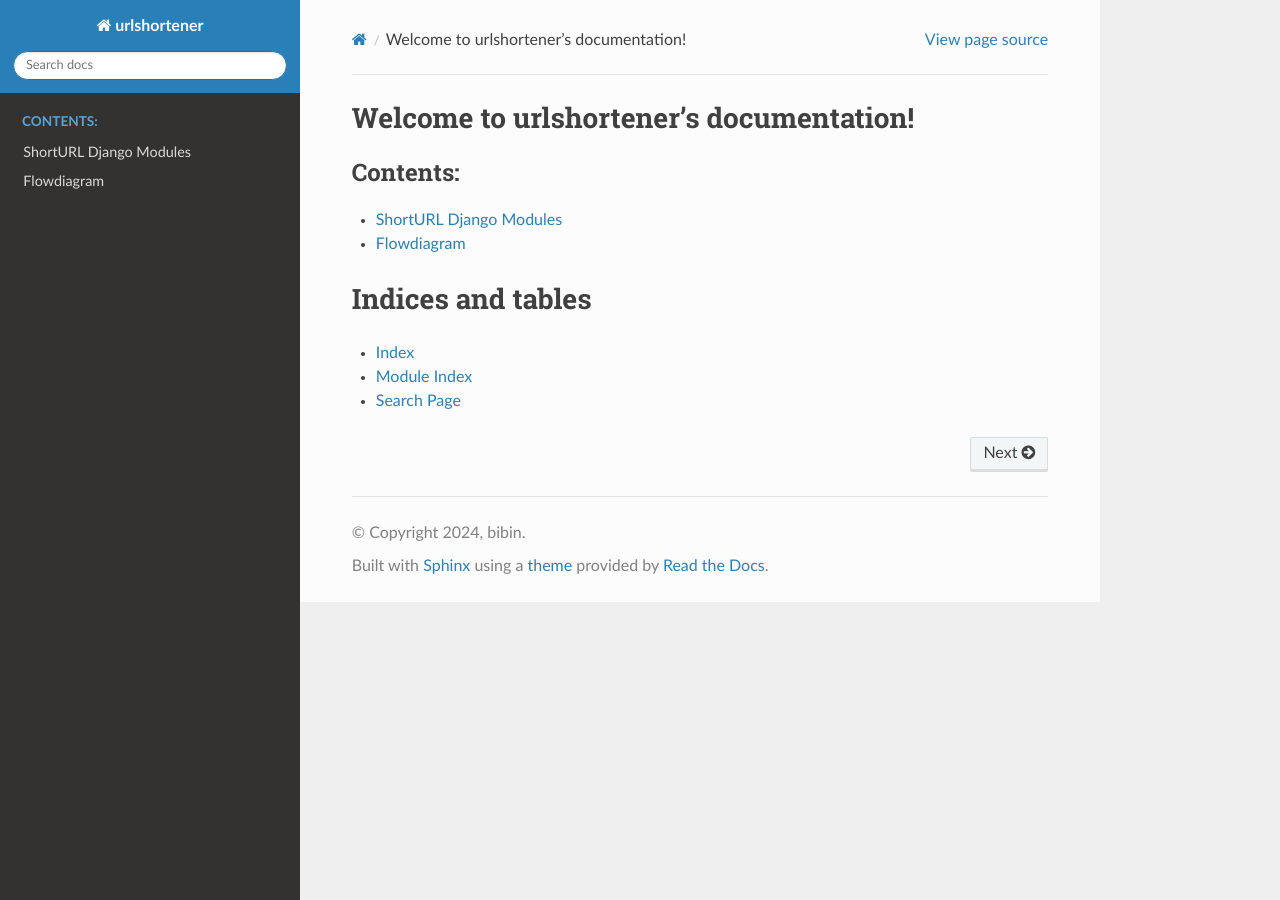
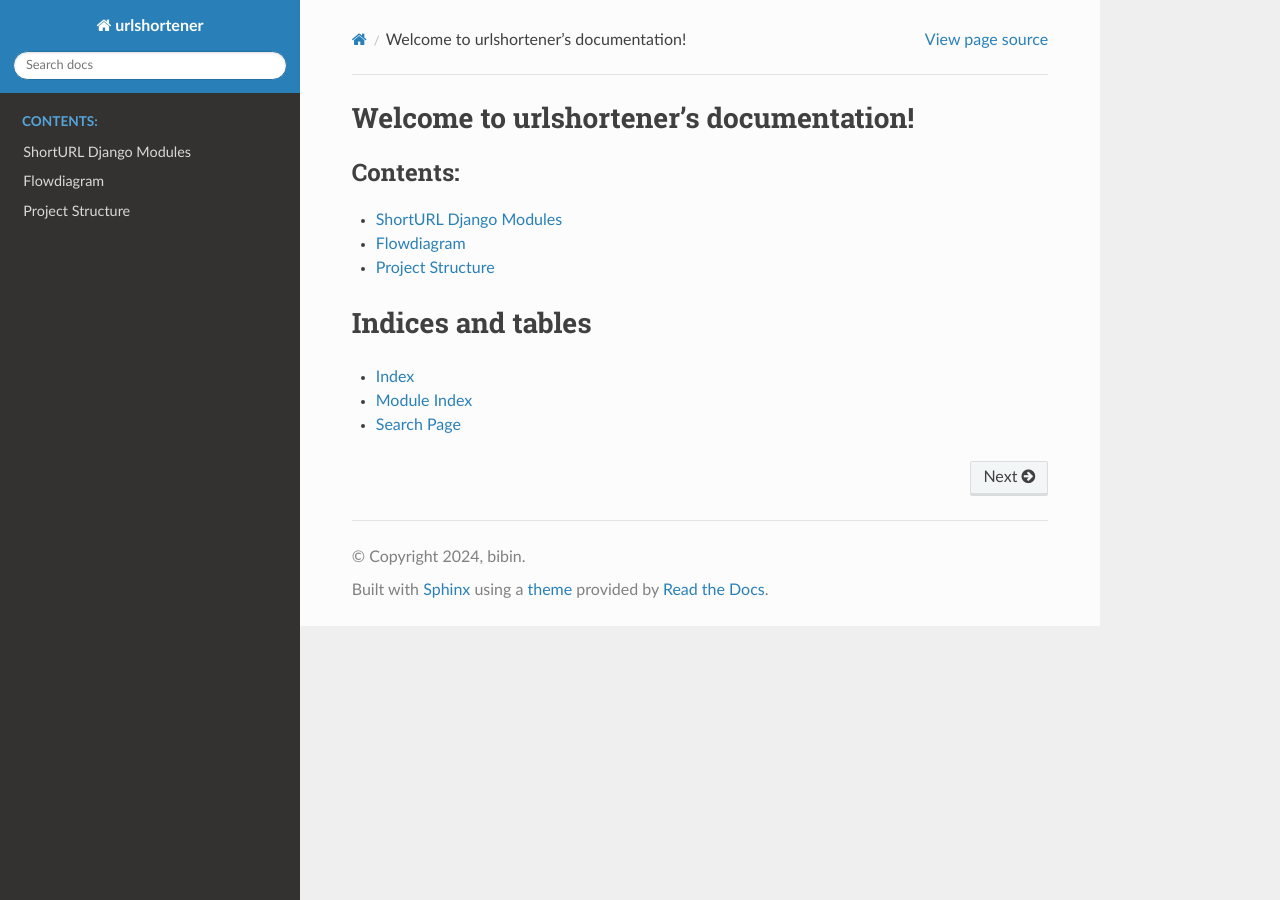
Before and after one commit to bibinshajan12/huqsv-urlshortener, a Sphinx documentation site: the page built from docs/index.rst, in a window 1280 px wide. Built offline with Sphinx 7.4.7 and the Read the Docs theme 2.0.0, drawn with Linux system fonts in a browser that asks for light colours.

Commit message:
Updating the flow diagram and project structure in documentation

```diff
--- a/docs/index.rst
+++ b/docs/index.rst
@@ -12,6 +12,7 @@
 
    modules
    flowdiagram
+   project
 
 
 Indices and tables
--- /dev/null
+++ b/docs/project.rst
@@ -0,0 +1,6 @@
+Project Structure
+======================
+
+.. image:: images/Project_struct.png
+   :width: 600
+   :alt: Alternative text
```
Also changed, not shown: docs/images/Project_struct.png (added), 2 other files.
